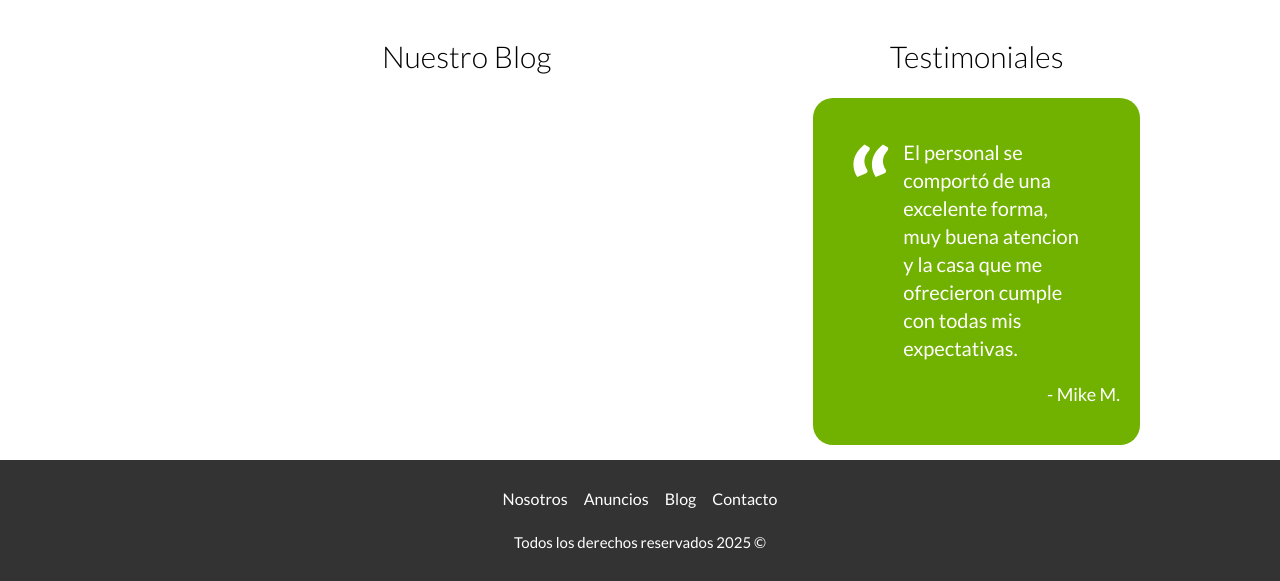
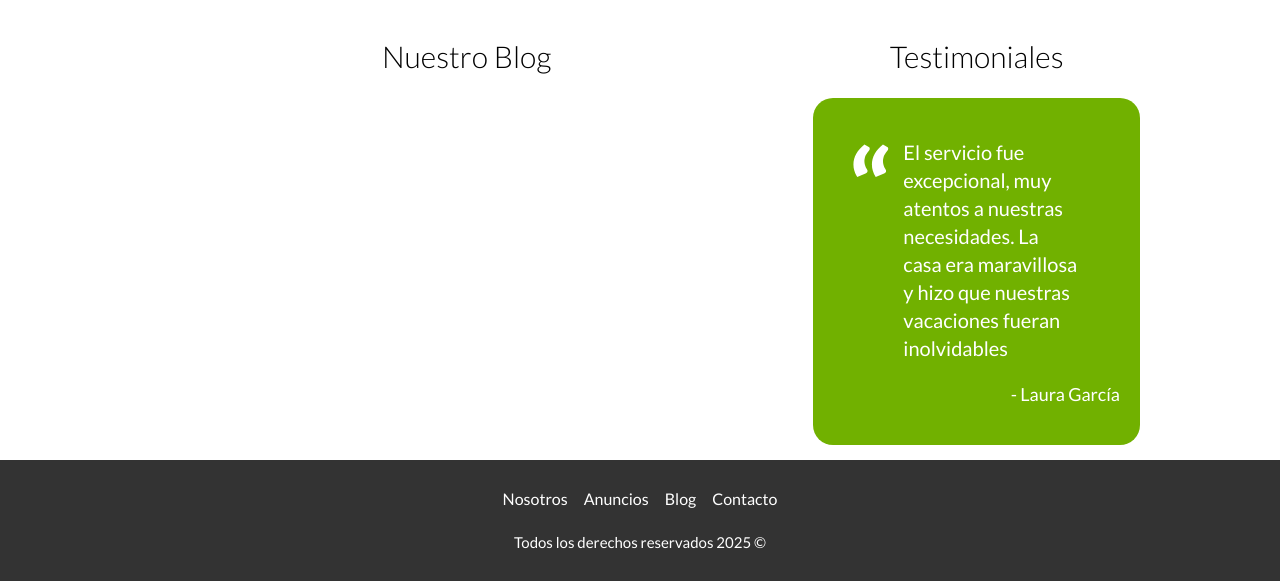
Before and after one commit to Cemijares23/bienesraices-mvc-php, a PHP site: page / in a window 1280 px wide. Shown: the part 1313-1894 px from the top of the page. Run offline with PHP 8.4, Linux system fonts and the light colour scheme; data that the repository does not hold is empty; some libraries are stand-ins or nearby versions.

Commit message:
layout updates

```diff
--- a/includes/app.php
+++ b/includes/app.php
@@ -1,5 +1,4 @@
 <?php
-
 
 require 'funciones.php';
 require 'config/database.php';
--- a/src/scss/base/_variables.scss
+++ b/src/scss/base/_variables.scss
@@ -10,7 +10,7 @@ $desktop: 1024px;
 
 // Colores
 $negro: #000000;
-$amarillo: #E08709;;
+$amarillo: #E08709;
 $verde: #71B100;
 $blanco: #FFFFFF;
 $gris: #e1e1e1;
--- a/src/scss/layout/_header.scss
+++ b/src/scss/layout/_header.scss
@@ -43,7 +43,7 @@
         text-align: center;
 
         @include tablet {
-            font-size: 2.6rem;
+            font-size: 3.2rem;
             text-align: left;
             max-width: 50rem;
         }
@@ -60,3 +60,7 @@
         max-width: 2.6rem;
     };
 }
+
+.logo {
+    width: 30rem;
+}
--- a/views/layout.php
+++ b/views/layout.php
@@ -27,7 +27,7 @@
         <div class="contenedor contenido-header">
             <div class="barra">
                 <a href="/">
-                    <img src="/build/img/logo.svg" alt="Logotipo de Bienes Raíces">
+                    <img src="/build/img/logo.svg" class="logo" alt="Logotipo de Bienes Raíces">
                 </a>
 
                 <div class="mobile-menu">
--- a/views/paginas/index.php
+++ b/views/paginas/index.php
@@ -48,9 +48,9 @@
 
         <div class="testimonial">
             <blockquote> <!--etiqueta para testimoniales-->
-                El personal se comportó de una excelente forma, muy buena atencion y la casa que me ofrecieron cumple con todas mis expectativas.
+                    El servicio fue excepcional, muy atentos a nuestras necesidades. La casa era maravillosa y hizo que nuestras vacaciones fueran inolvidables
             </blockquote>
-            <p>- Mike M.</p>
+            <p>- Laura García</p>
         </div>
     </section>
 </div>
--- a/views/paginas/nosotros.php
+++ b/views/paginas/nosotros.php
@@ -14,10 +14,10 @@
                 25 años de experiencia
             </blockquote>
 
-            <p>Lorem ipsum dolor sit amet consectetur adipisicing elit. Explicabo obcaecati et assumenda, consequuntur excepturi sed quidem optio eveniet, officia ullam, dolorum alias fugit cum? Illum magnam aperiam necessitatibus voluptatibus obcaecati? Lorem ipsum dolor sit amet consectetur adipisicing elit. Quia, perferendis voluptatem delectus neque, eaque est id tenetur natus, temporibus ad officia doloribus suscipit quisquam aliquid nisi ut ab! Mollitia, consectetur? Lorem ipsum dolor sit amet consectetur adipisicing elit. Labore est autem velit esse veritatis. Alias at dolores placeat esse ipsa veniam sapiente, inventore, maiores quidem mollitia consectetur voluptas necessitatibus accusantium?
+            <p>Lorem ipsum dolor sit amet consectetur adipisicing elit. Explicabo obcaecati et assumenda, consequuntur excepturi sed quidem optio eveniet, officia ullam, dolorum alias fugit cum? Illum magnam aperiam necessitatibus voluptatibus obcaecati? Lorem ipsum dolor sit amet consectetur adipisicing elit. Quia, perferendis voluptatem delectus neque, eaque est id tenetur natus, temporibus ad officia doloribus suscipit quisquam aliquid nisi ut ab! Mollitia, consectetur?
             </p>
 
-            <p>Lorem ipsum dolor sit amet, consectetur adipisicing elit. Harum assumenda illum perferendis saepe ullam facilis sapiente veritatis exercitationem nam reprehenderit. Ratione minima facilis fuga nemo cum quam officiis beatae dolorum! Lorem ipsum dolor sit amet consectetur adipisicing elit. Dicta saepe impedit sint a, accusamus quod esse. Error velit officia hic, odio dolor nulla porro, possimus repellat, est repudiandae totam nam!</p>
+            <p>Lorem ipsum dolor sit amet, consectetur adipisicing elit. Harum assumenda illum perferendis saepe ullam facilis sapiente veritatis exercitationem nam reprehenderit. Ratione minima facilis fuga nemo cum quam officiis beatae dolorum!!</p>
         </div>
     </div>
 </main>
--- a/views/propiedades/admin.php
+++ b/views/propiedades/admin.php
@@ -1,6 +1,7 @@
 <main class="contenedor seccion">
     <h2>Administrador de Bienes Raíces</h2>
 
+    <!-- Muestra alertas -->
     <?php
         if($registro) {
             // intval convierte el numero a entero
```
Also changed, not shown: public/build/css/app.css, public/imagenes/propiedades/296540c4fcfa517795adadb6357349f3.jpg (added), public/imagenes/propiedades/68c1de03f97b6f55cdd4c689a0ad7915.jpg (added), public/imagenes/propiedades/6a486a98061f60f8aacd1305535c85fd.jpg (added), public/imagenes/propiedades/a7dc7144227be9dcf6110decc11b265f.jpg (added), public/imagenes/vendedores/30ea970ecd8931dca5506b35fe3f6eaf.jpg (added), public/imagenes/vendedores/8f840214d721c29cc32b784c5bb6c473.jpg (added), public/imagenes/vendedores/bb0fe013fd23ef8df6c6518fc2462e93.jpg (added), public/imagenes/vendedores/f917e82c82944256833ed75d2f17249d.jpg (added), 1 other file.
